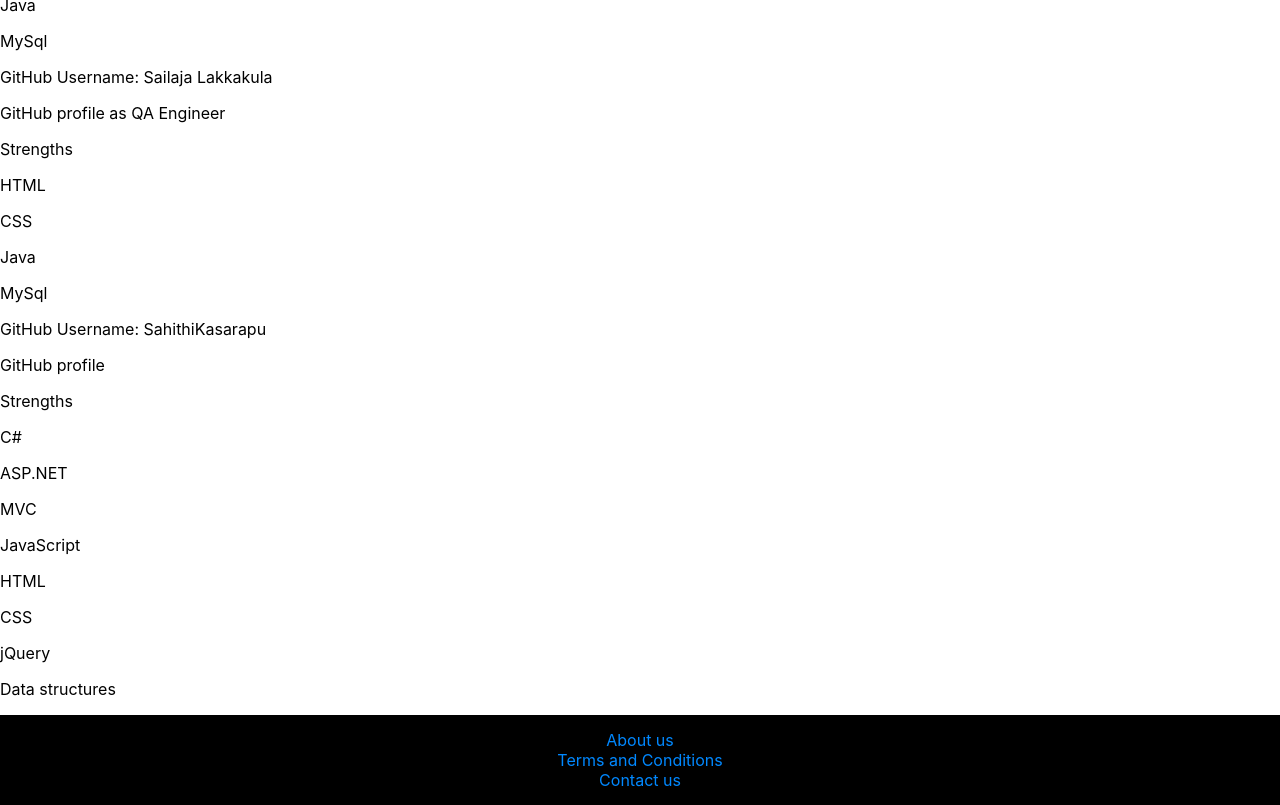
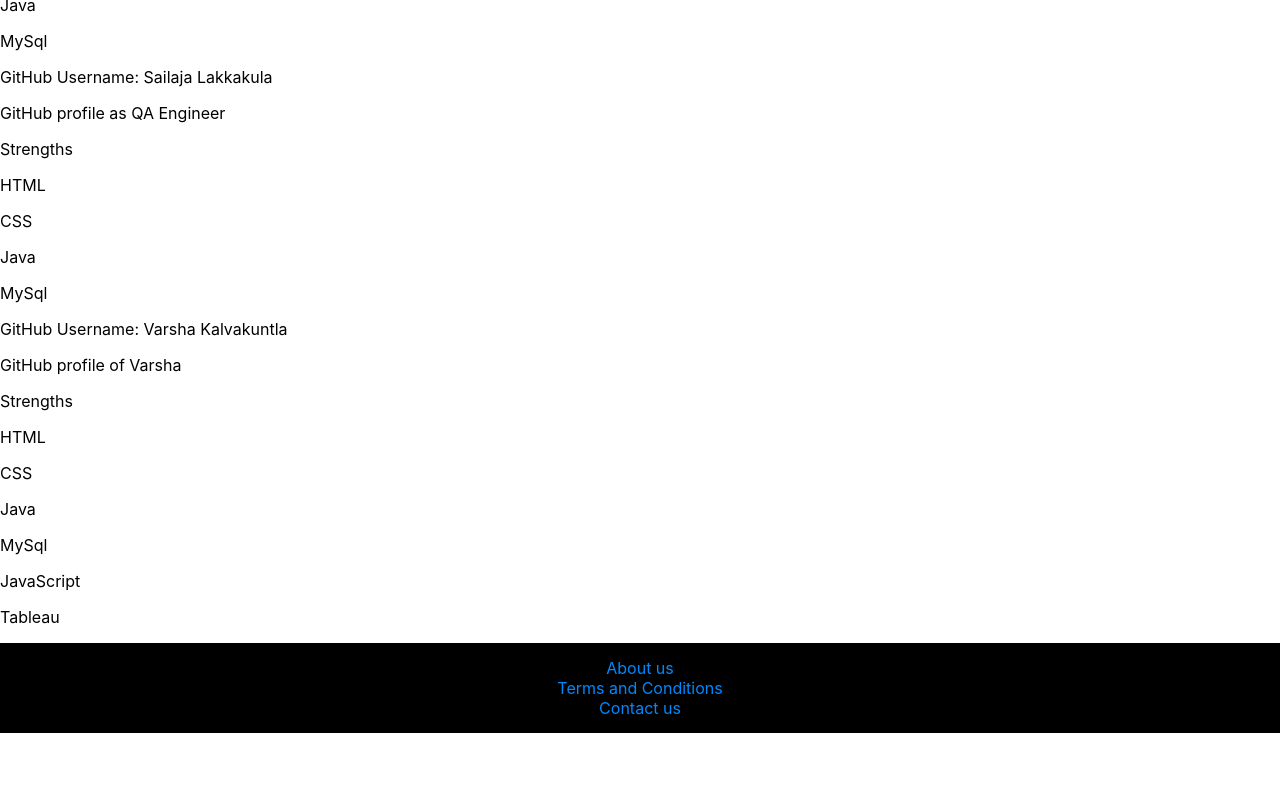
Before and after one commit to AjayKumar1403/REACT-ESPARTO, a React (Create React App) app in the folder esparto/: page / in a window 1280 px wide. Shown: the part 4117-4922 px from the top of the page. After the commit the page ends 4850 px from the top, so only its background shows below. Built offline with nearby package versions, Linux system fonts and the light colour scheme.

Commit message:
Updated the detailed structure of the developers profile in About.js File

```diff
--- a/esparto/src/About.js
+++ b/esparto/src/About.js
@@ -39,19 +39,17 @@
             <p>Java</p>
             <p>MySql</p>
 
-            <p>GitHub Username: SahithiKasarapu</p>
+            <p>GitHub Username: Varsha Kalvakuntla</p>
 
-            <p>GitHub profile</p>
+            <p>GitHub profile of Varsha</p>
 
             <p>Strengths</p>
-            <p>C#</p>
-            <p>ASP.NET</p>
-            <p>MVC</p>
-            <p>JavaScript</p>
             <p>HTML</p>
             <p>CSS</p>
-            <p>jQuery</p>
-            <p>Data structures</p>
+            <p>Java</p>
+            <p>MySql</p>
+            <p>JavaScript</p>
+            <p>Tableau</p>
 
     </div>
     )
```
